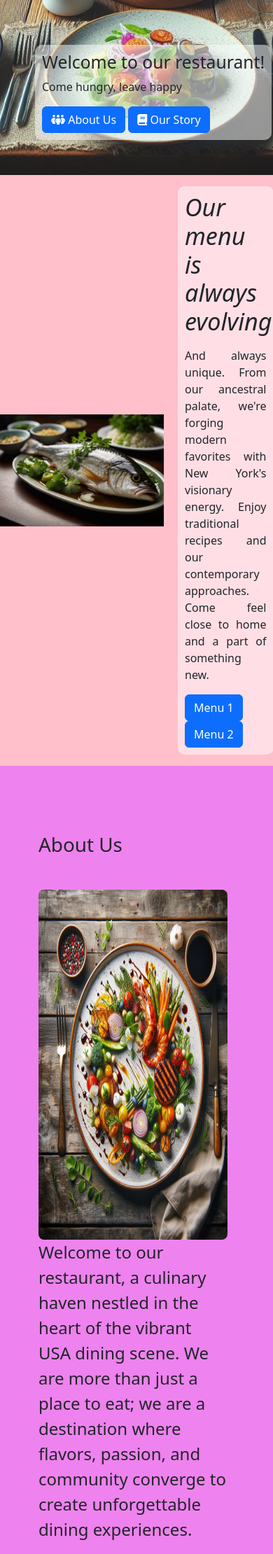
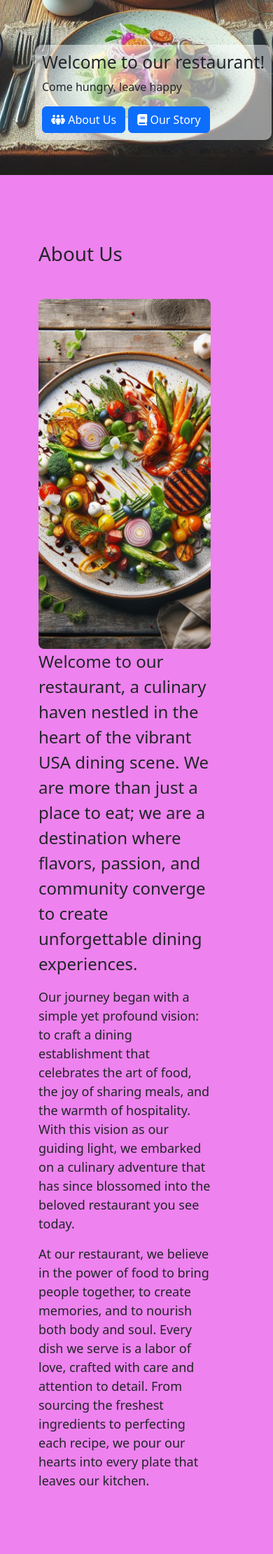
Before and after one commit to GHTuan/Restaurant-Management-System, a PHP site: page / in a window 390 px wide; the page is wider, and only the part inside the window is pictured. Shown: the part 594-2814 px from the top of that part at 70% size. Run offline with PHP 8.4, Linux system fonts and the light colour scheme; some libraries are stand-ins or nearby versions.

Commit message:
Fix responsive

```diff
--- a/View/user/pages/home.php
+++ b/View/user/pages/home.php
@@ -4,6 +4,23 @@
     <meta charset="UTF-8">
     <meta name="viewport" content="width=, initial-scale=1.0">
     <title>Home</title>
+    <style>
+        *{
+            margin: 0;
+            padding: 0;
+            box-sizing: border-box;
+            max-width: 100%;
+        }
+        img{
+            object-fit: cover;
+        }
+
+        @media screen and (max-width: 600px) {
+            #header-2{
+                display: none !important;
+            }
+        }
+    </style>
 </head>
 <?php
     require ('View/user/layouts/navbar.php');
--- a/View/user/pages/home/header.php
+++ b/View/user/pages/home/header.php
@@ -29,7 +29,7 @@
             </button>
         </div>
     </div>
-    <div style="
+    <div id="header-2" style="
         display: flex;
         align-items: center;
         background-color: pink;
--- a/View/user/pages/home/news.php
+++ b/View/user/pages/home/news.php
@@ -1,13 +1,15 @@
 <!doctype html>
 <html lang="en">
+
 <head>
     <meta charset="utf-8">
     <meta name="viewport" content="width=device-width, initial-scale=1">
     <title>News</title>
     <!-- <link href="https://cdn.jsdelivr.net/npm/bootstrap@5.3.3/dist/css/bootstrap.min.css" rel="stylesheet" integrity="sha384-QWTKZyjpPEjISv5WaRU9OFeRpok6YctnYmDr5pNlyT2bRjXh0JMhjY6hW+ALEwIH" crossorigin="anonymous"> -->
 </head>
+
 <body>
-  <div class="container">
+    <div class="container-fluid">
         <div class="row justify-content-between align-items-center">
             <div class="col">
                 <h4 class="text-start">LATEST DISHES</h4>
@@ -17,37 +19,37 @@
             </div>
         </div>
     </div>
-<div class="container" style="text-align: left; line-height: 2;">
+    <div class="container-fluid" style="text-align: left; line-height: 2;">
         <div class="row align-items-start">
-        <div class="col">
+            <div class="col d-flex align-items-center justify-content-center">
                 <a href="https://your-menu-site.com" style="text-decoration: none; color: inherit;">
                     <div class="card mb-4" style="width: 24rem; background-color: #FFE000">
                         <img src="https://www.allrecipes.com/thmb/XD6sbgr5PwSjie2JEehH-tnBGm8=/1500x0/filters:no_upscale():max_bytes(150000):strip_icc():format(webp)/ALR-187822-baked-chicken-wings-4x3-5c7b4624c8554f3da5aabb7d3a91a209.jpg" class="card-img-top" alt="...">
                         <div class="card-body" style="text-align: center;">
-                        <p class="card-text" style="font-weight: 500";>Enjoy our delicious and fragrant baked chicken wings, served hot and fresh.</p>
+                            <p class="card-text" style="font-weight: 500" ;>Enjoy our delicious and fragrant baked chicken wings, served hot and fresh.</p>
                             <button class="btn" style="background-color:#008FFF; color: white">Đặt ngay</button>
                         </div>
                     </div>
                 </a>
             </div>
 
-        <div class="col">
+            <div class="col d-flex align-items-center justify-content-center ">
                 <a href="https://your-menu-site.com" style="text-decoration: none; color: inherit;">
                     <div class="card mb-4" style="width: 24rem; background-color: #FFE000">
                         <img src="https://www.allrecipes.com/thmb/XD6sbgr5PwSjie2JEehH-tnBGm8=/1500x0/filters:no_upscale():max_bytes(150000):strip_icc():format(webp)/ALR-187822-baked-chicken-wings-4x3-5c7b4624c8554f3da5aabb7d3a91a209.jpg" class="card-img-top" alt="...">
                         <div class="card-body" style="text-align: center;">
-                        <p class="card-text" style="font-weight: 500";>Enjoy our delicious and fragrant baked chicken wings, served hot and fresh.</p>
+                            <p class="card-text" style="font-weight: 500" ;>Enjoy our delicious and fragrant baked chicken wings, served hot and fresh.</p>
                             <button class="btn" style="background-color:#008FFF; color: white">Đặt ngay</button>
                         </div>
                     </div>
                 </a>
             </div>
-        <div class="col">
+            <div class="col d-flex align-items-center justify-content-center">
                 <a href="https://your-menu-site.com" style="text-decoration: none; color: inherit;">
                     <div class="card mb-4" style="width: 24rem; background-color: #FFE000">
                         <img src="https://www.allrecipes.com/thmb/XD6sbgr5PwSjie2JEehH-tnBGm8=/1500x0/filters:no_upscale():max_bytes(150000):strip_icc():format(webp)/ALR-187822-baked-chicken-wings-4x3-5c7b4624c8554f3da5aabb7d3a91a209.jpg" class="card-img-top" alt="...">
                         <div class="card-body" style="text-align: center;">
-                        <p class="card-text" style="font-weight: 500";>Enjoy our delicious and fragrant baked chicken wings, served hot and fresh.</p>
+                            <p class="card-text" style="font-weight: 500" ;>Enjoy our delicious and fragrant baked chicken wings, served hot and fresh.</p>
                             <button class="btn" style="background-color:#008FFF; color: white">Đặt ngay</button>
                         </div>
                     </div>
@@ -58,4 +60,5 @@
 
     <!-- <script src="https://cdn.jsdelivr.net/npm/bootstrap@5.3.3/dist/js/bootstrap.bundle.min.js" integrity="sha384-YvpcrYf0tY3lHB60NNkmXc5s9fDVZLESaAA55NDzOxhy9GkcIdslK1eN7N6jIeHz" crossorigin="anonymous"></script> -->
 </body>
+
 </html>
```
Lines whose indentation alone changed are shown as unchanged.
